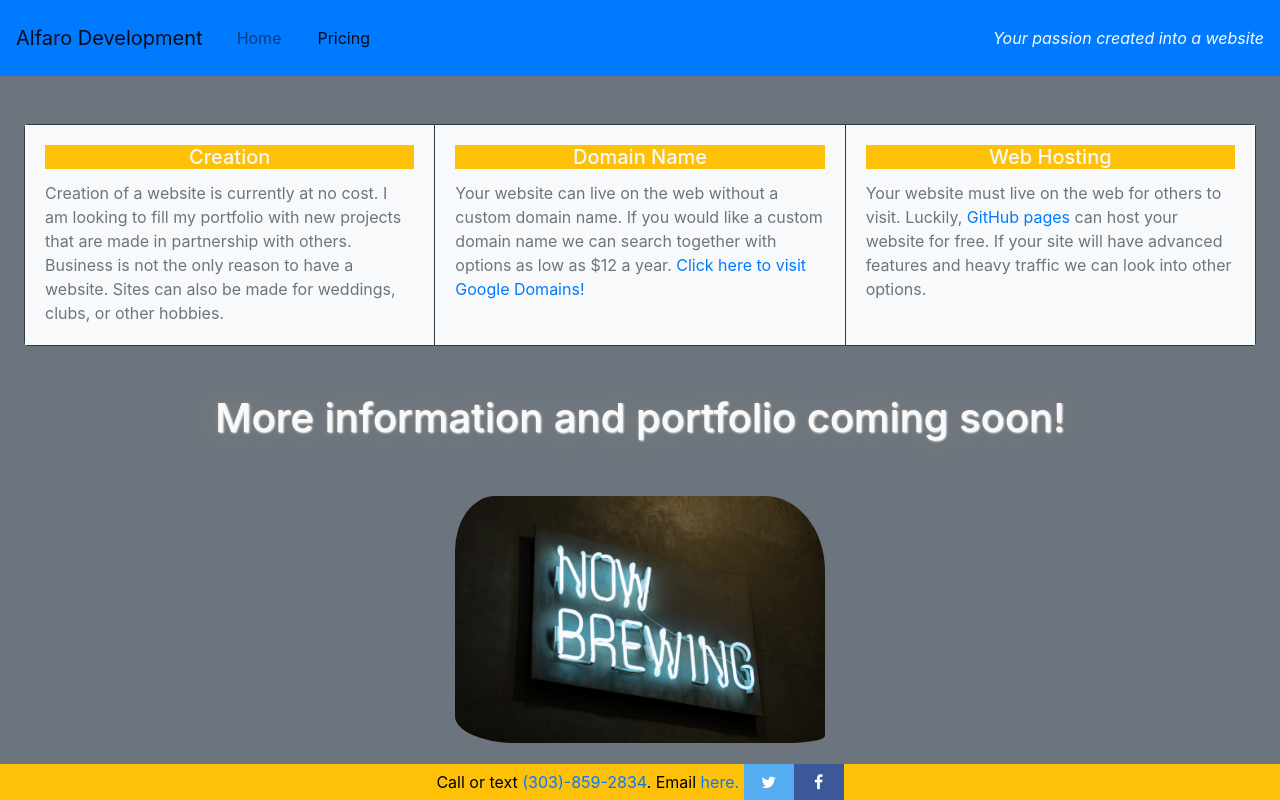
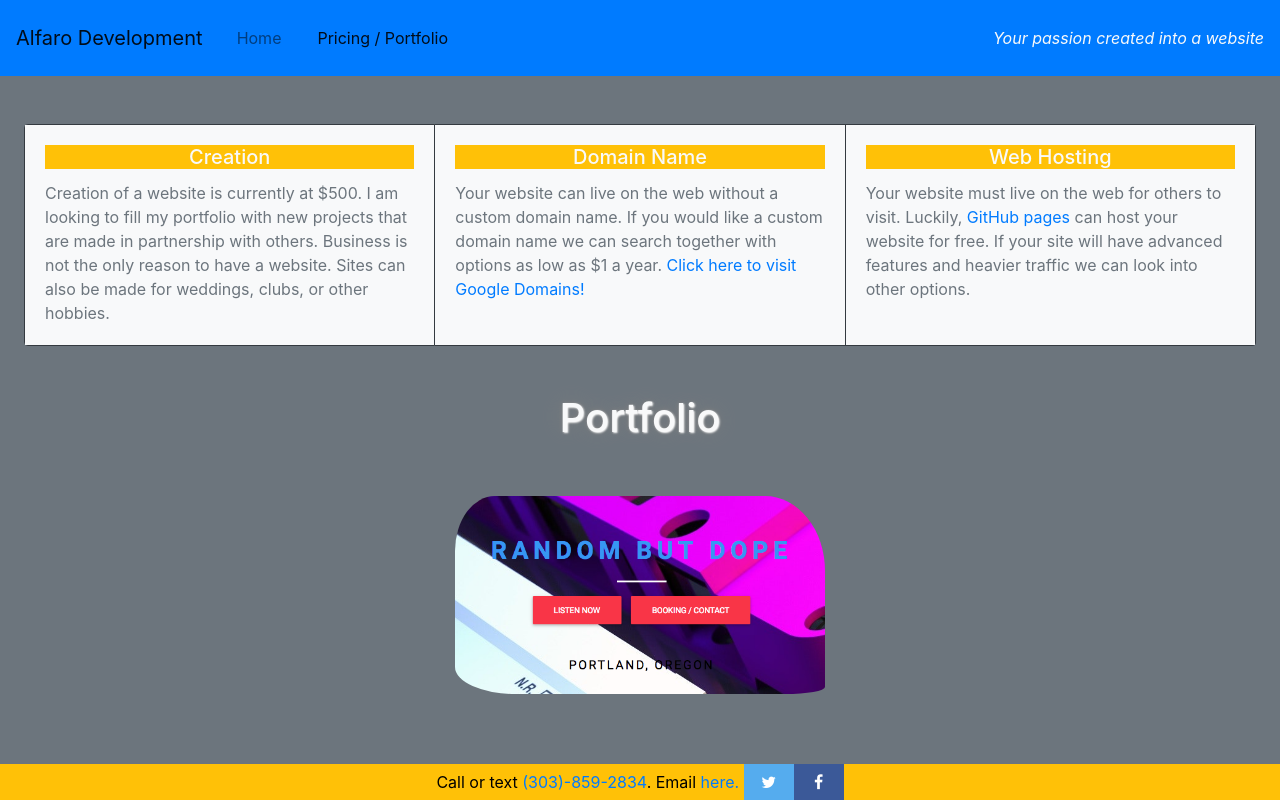
Before and after one commit to marcogalfaro/marcogalfaro.github.io, a plain HTML site: page pricing.html in a window 1280 px wide. Drawn offline with nearby package versions, Linux system fonts and the light colour scheme.

Commit message:
portfolio update

```diff
--- a/pricing.html
+++ b/pricing.html
@@ -32,7 +32,7 @@
                     </a>
                 </li>
                 <li class="nav-item active">
-                    <a class="nav-link" href="pricing.html">Pricing</a>
+                    <a class="nav-link" href="pricing.html">Pricing / Portfolio</a>
                 </li>
             </ul>
             <span class="navbar-text text-light font-italic">
@@ -46,26 +46,27 @@
             <div class="card border-dark">
                 <div class="card-body bg-light">
                     <h5 class="card-title text-light text-center bg-warning">Creation</h5>
-                    <p class="card-text text-secondary">Creation of a website is currently at no cost. I am looking to fill my portfolio with new projects that are made in partnership with others. Business is not the only reason to have a website. Sites can also be made for weddings, clubs, or other hobbies.  </p>
+                    <p class="card-text text-secondary">Creation of a website is currently at $500. I am looking to fill my portfolio with new projects that are made in partnership with others. Business is not the only reason to have a website. Sites can also be made for weddings, clubs, or other hobbies.  </p>
                 </div>
             </div>
             <div class="card border-dark">
                 <div class="card-body bg-light">
                     <h5 class="card-title text-light bg-warning text-center">Domain Name</h5>
-                    <p class="card-text text-secondary">Your website can live on the web without a custom domain name. If you would like a custom domain name we can search together with options as low as $12 a year. <a href="https://domains.google/#/">Click here to visit Google Domains!</a></p>
+                    <p class="card-text text-secondary">Your website can live on the web without a custom domain name. If you would like a custom domain name we can search together with options as low as $1 a year. <a href="https://domains.google/#/">Click here to visit Google Domains!</a></p>
                 </div>
             </div>
             <div class="card border-dark">
                 <div class="card-body bg-light">
                     <h5 class="card-title text-light bg-warning text-center">Web Hosting</h5>
-                    <p class="card-text text-secondary">Your website must live on the web for others to visit. Luckily, <a href="https://pages.github.com/">GitHub pages</a> can host your website for free. If your site will have advanced features and heavy traffic we can look into other options. </p>
+                    <p class="card-text text-secondary">Your website must live on the web for others to visit. Luckily, <a href="https://pages.github.com/">GitHub pages</a> can host your website for free. If your site will have advanced features and heavier traffic we can look into other options. </p>
                 </div>
             </div>
         </div>
 
         <!-- coming soon text and img -->
-        <h1 class="container text-center text-light text-shadow pb-1">More information and portfolio coming soon!</h1>
-        <img src="../img/comingsoon.jpg" alt="Coming Soon Image" class="container image-style pb-5">
+        <h1 class="container text-center text-light text-shadow pb-1">Portfolio</h1>
+        <a href="http://marcoalfaro.com/randombutdope/index.html"><img src="../img/rbd.png" alt="rbd screenshot" class="container image-style pb-5"></a>
+
 
 
 
```
Also changed, not shown: index.html (+1 -1 lines), img/rbd.png (added).
